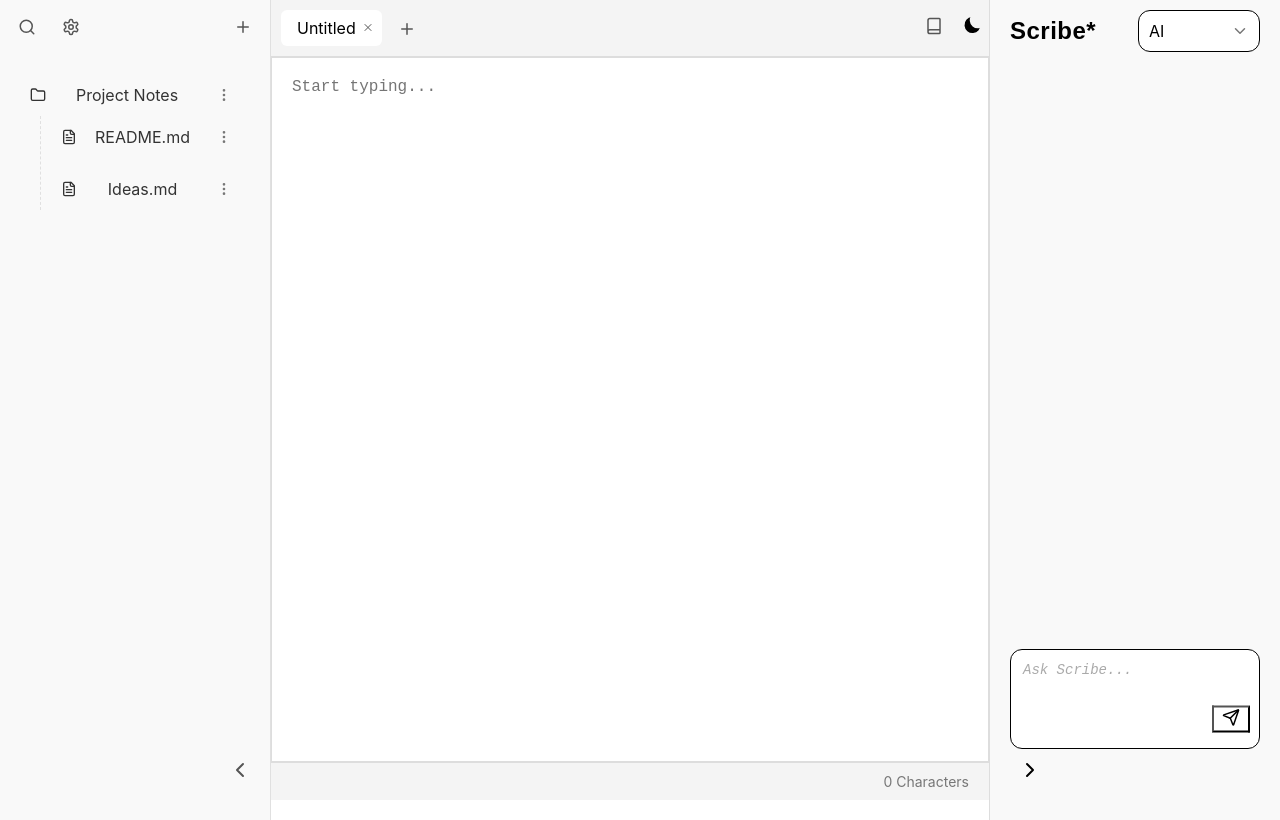
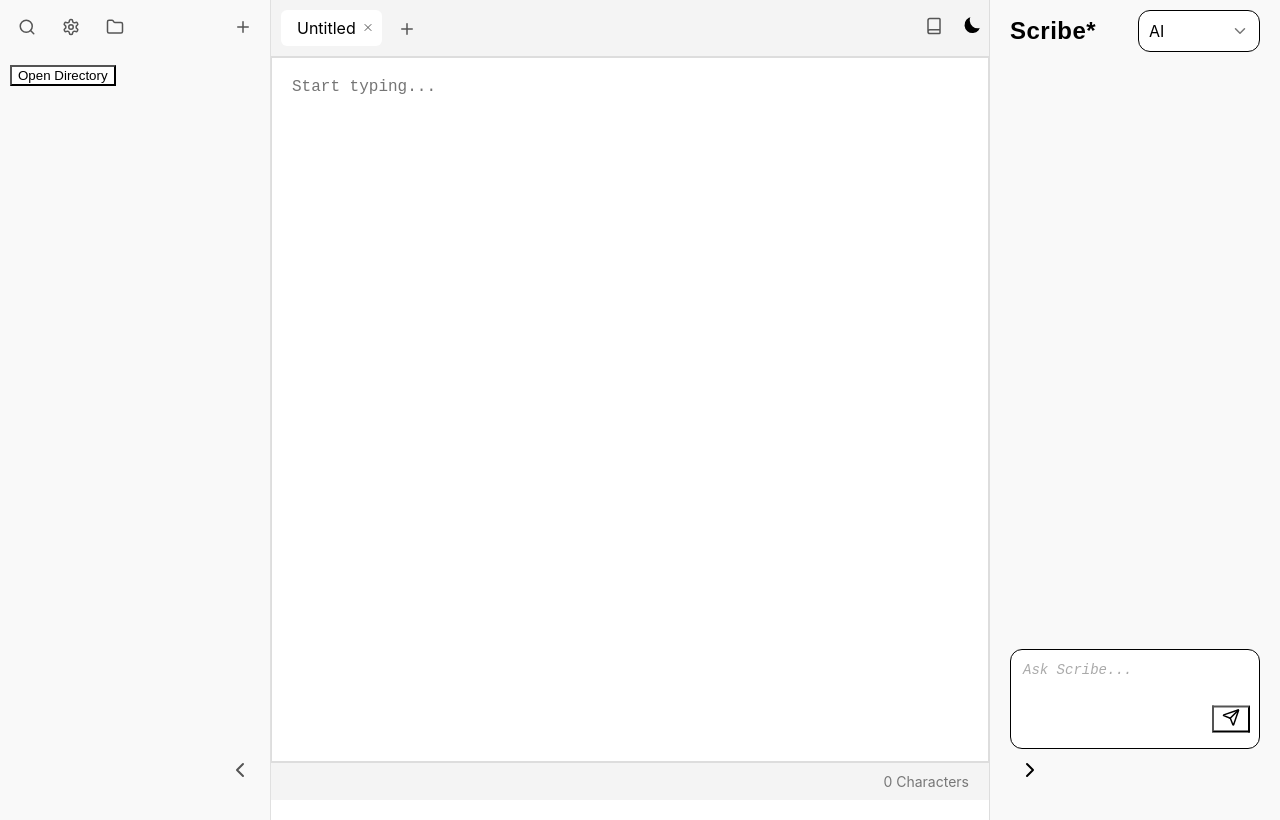
Before and after one commit to Ishitha0011/SCRIBE, a React (Create React App) app: page / in a window 1280 px wide. Built offline with nearby package versions, Linux system fonts and the light colour scheme.

Commit message:
with api to fetch the files from local directory

```diff
--- a/src/components/LeftSidebar.js
+++ b/src/components/LeftSidebar.js
@@ -16,23 +16,14 @@ import { useTheme } from '../ThemeContext';
 import CreateItemDialog from './CreateItemDialog';
 
 const LeftSidebar = () => {
-  const [structure, setStructure] = useState([
-    {
-      id: 1,
-      name: 'Project Notes',
-      type: 'folder',
-      children: [
-        { id: 2, name: 'README.md', type: 'file' },
-        { id: 3, name: 'Ideas.md', type: 'file' },
-      ],
-    },
-  ]);
+  const [structure, setStructure] = useState([]);
   const [isDialogOpen, setIsDialogOpen] = useState(false);
   const [activeItem, setActiveItem] = useState(null);
   const [menuVisible, setMenuVisible] = useState(null);
   const [isCollapsed, setIsCollapsed] = useState(false);
   const [editMode, setEditMode] = useState(null);
   const [newName, setNewName] = useState('');
+  const [directoryChosen, setDirectoryChosen] = useState(false);
 
   // Use theme from context
   const { theme } = useTheme();
@@ -53,15 +44,37 @@ const LeftSidebar = () => {
     };
   }, []);
 
-  // const handleAdd = (type) => {
-  //   const newItem = {
-  //     id: Date.now(),
-  //     name: type === 'folder' ? 'New Folder' : 'New File',
-  //     type,
-  //     children: type === 'folder' ? [] : undefined,
-  //   };
-  //   setStructure([...structure, newItem]);
-  // };
+  const openDirectory = async () => {
+    try {
+      const directoryHandle = await window.showDirectoryPicker();
+      const directoryStructure = await readDirectory(directoryHandle);
+      setStructure(directoryStructure);
+      setDirectoryChosen(true);
+    } catch (error) {
+      console.error('Error opening directory:', error);
+    }
+  };
+
+  const readDirectory = async (directoryHandle) => {
+    const items = [];
+    for await (const entry of directoryHandle.values()) {
+      if (entry.kind === 'directory') {
+        items.push({
+          id: entry.name,
+          name: entry.name,
+          type: 'folder',
+          children: await readDirectory(entry),
+        });
+      } else {
+        items.push({
+          id: entry.name,
+          name: entry.name,
+          type: 'file',
+        });
+      }
+    }
+    return items;
+  };
 
   const handleDelete = (id) => {
     const deleteItem = (items) =>
@@ -165,6 +178,9 @@ const LeftSidebar = () => {
         <button className="IconButton" title="Settings">
           <Settings size={18} />
         </button>
+        <button className="IconButton" title="Open Directory" onClick={openDirectory}>
+          <Folder size={18} />
+        </button>
       </div>
 
       {/* Plus Button */}
@@ -177,7 +193,14 @@ const LeftSidebar = () => {
       </button>
 
       {/* File Tree */}
-      {!isCollapsed && <div className="FileTree">{renderTree(structure)}</div>}
+      {!isCollapsed && directoryChosen && <div className="FileTree">{renderTree(structure)}</div>}
+      {!directoryChosen && (
+        <div className="NoDirectory">
+          <button className="OpenDirectoryButton" onClick={openDirectory}>
+            Open Directory
+          </button>
+        </div>
+      )}
 
       <button
         className="CollapseButton"
```
